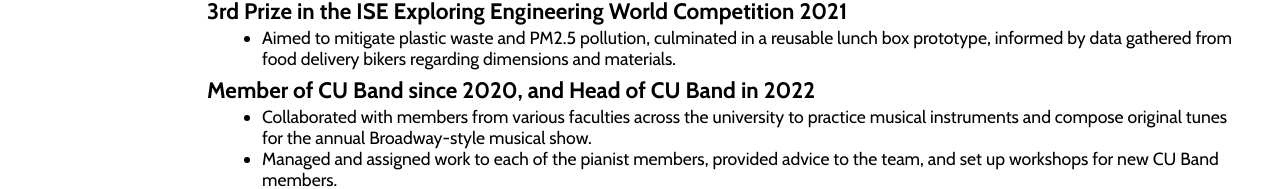
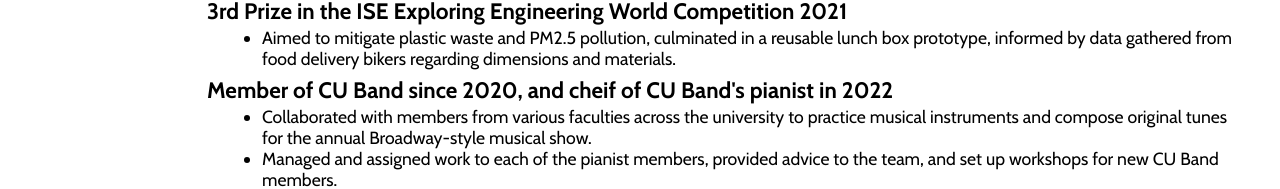
Before and after one commit to PannSengpanich/cv-application, a React (Create React App) app: page / in a window 1280 px wide. Shown: the part 1410-1599 px from the top of the page. Built offline with nearby package versions, Linux system fonts and the light colour scheme.

Commit message:
Update data.js

```diff
--- a/src/data.js
+++ b/src/data.js
@@ -129,7 +129,7 @@ export const MisData = [
     ],
   },
   {
-    head: "Member of CU Band since 2020, and Head of CU Band in 2022  ",
+    head: "Member of CU Band since 2020, and cheif of CU Band's pianist in 2022  ",
     details: [
       "Collaborated with members from various faculties across the university to practice musical instruments and compose original tunes for the annual Broadway-style musical show.",
       "Managed and assigned work to each of the pianist members, provided advice to the team, and set up workshops for new CU Band members.",
```
